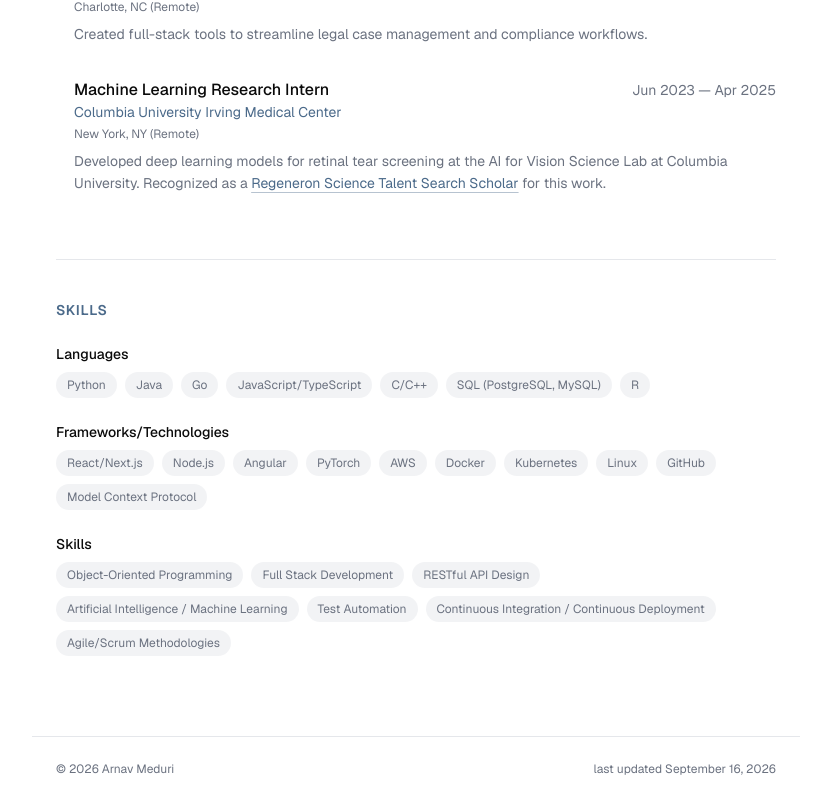
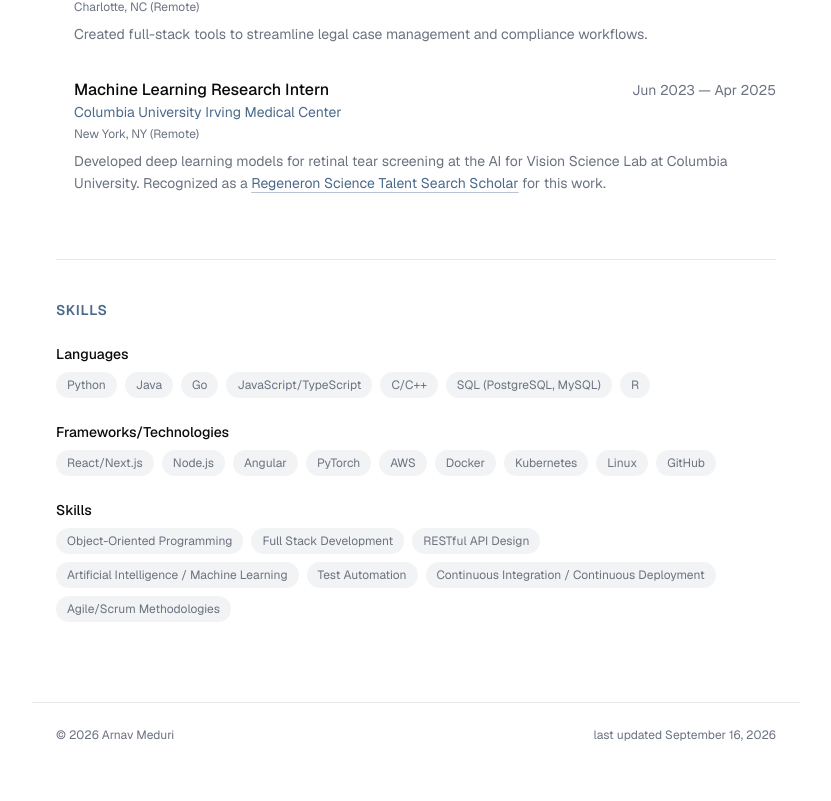
Before and after one commit to arnavmeduri/arnavmeduri.github.io, a Next.js app: page /work in a window 1280 px wide. Shown: the part 659-1460 px from the top of the page, without its empty margins (224-1055 px from the left). After the commit the page ends 1426 px from the top, so only its background shows below. Built offline with nearby package versions, Linux system fonts and the light colour scheme.

Commit message:
Remove Model Context Protocol from frameworks list

```diff
--- a/src/app/work/page.tsx
+++ b/src/app/work/page.tsx
@@ -62,7 +62,6 @@ const skills = {
     "Kubernetes",
     "Linux",
     "GitHub",
-    "Model Context Protocol",
   ],
   Skills: [
     "Object-Oriented Programming",
```
